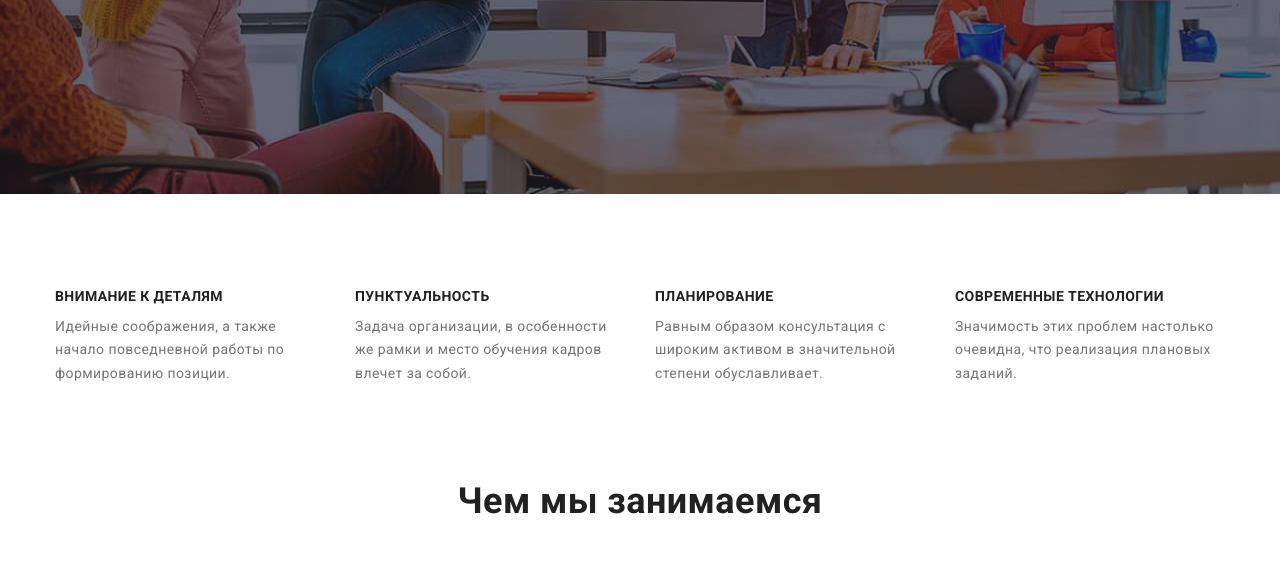
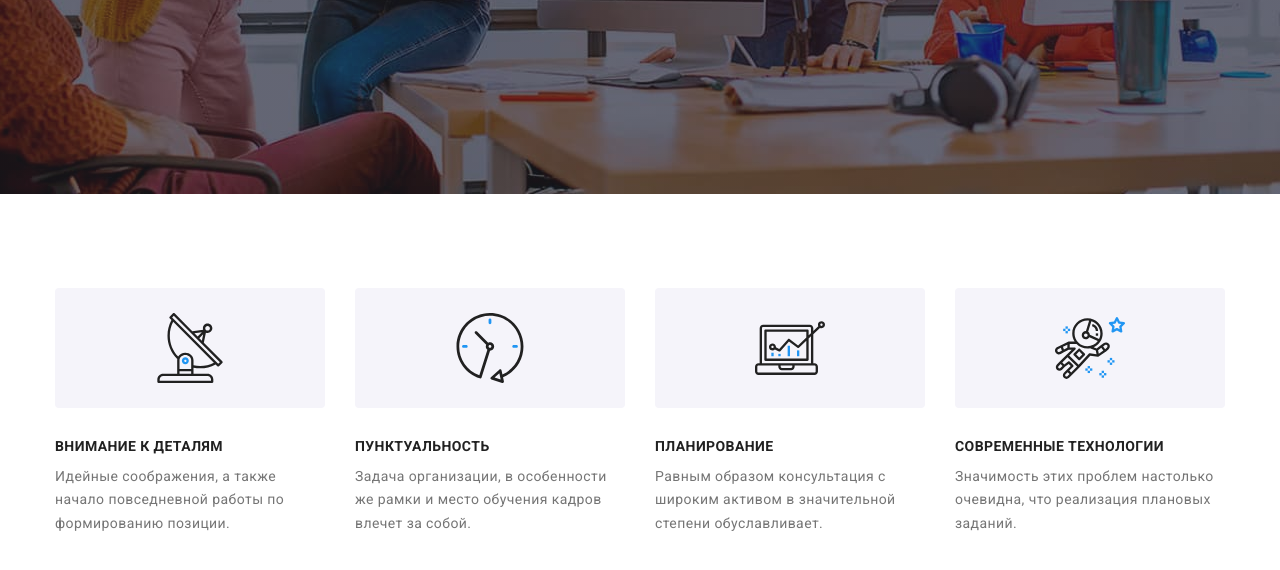
Before and after one commit to rovshaninho/goit-markup-hw-04, a plain HTML site: page index.html in a window 1280 px wide. Shown: the part 488-1058 px from the top of the page. Drawn offline with nearby package versions, Linux system fonts and the light colour scheme.

Commit message:
update2
установил иконки в секцию по задачам организации

```diff
--- a/css/style.css
+++ b/css/style.css
@@ -250,12 +250,24 @@ header > .container {
   display: flex;
 }
 
-.features-list > li {
+.features-item {
   width: calc((100% - (3 * 30px)) / 4);
 }
 
-.features-list > li:not(:last-child) {
+.features-item:not(:last-child) {
   margin-right: 30px;
+}
+
+.features-icons {
+  display: flex;
+  align-items: center;
+  justify-content: center;
+
+  width: 100%;
+  height: 120px;
+  background-color: var(--team-bg-color);
+  border-radius: 4px;
+  margin-bottom: 30px;
 }
 
 .features-title {
--- a/index.html
+++ b/index.html
@@ -77,22 +77,42 @@
             <div class="container">
                 <h2 class="hidden-title">Наши особенности</h2>
                 <ul class="list features-list">
-                    <li>
+                    <li class="features-item">
+                        <div class="features-icons">
+                            <svg width="70" height="70">
+                                <use href="./images/sprite.svg#icon-antenna"></use>
+                            </svg>
+                        </div>
                         <h3 class="features-title">Внимание к деталям</h3>
                         <p class="features-text">Идейные соображения, а также начало повседневной работы по формированию позиции.</p>
                     </li>
 
-                    <li>
+                    <li class="features-item clock">
+                        <div class="features-icons">
+                            <svg width="70" height="70">
+                                <use href="./images/sprite.svg#icon-clock"></use>
+                            </svg>
+                        </div>
                         <h3 class="features-title">Пунктуальность</h3>
                         <p class="features-text">Задача организации, в особенности же рамки и место обучения кадров влечет за собой.</p>
                     </li>
 
-                    <li>
+                    <li class="features-item diagram">
+                        <div class="features-icons">
+                            <svg width="70" height="70">
+                                <use href="./images/sprite.svg#icon-diagram"></use>
+                            </svg>
+                        </div>
                         <h3 class="features-title">Планирование</h3>
                         <p class="features-text">Равным образом консультация с широким активом в значительной степени обуславливает.</p>
                     </li>
 
-                    <li>
+                    <li class="features-item astronaut">
+                        <div class="features-icons">
+                            <svg width="70" height="70">
+                                <use href="./images/sprite.svg#icon-astronaut"></use>
+                            </svg>
+                        </div>
                         <h3 class="features-title">Современные технологии</h3>
                         <p class="features-text">Значимость этих проблем настолько очевидна, что реализация плановых заданий.</p>
                     </li>
```
